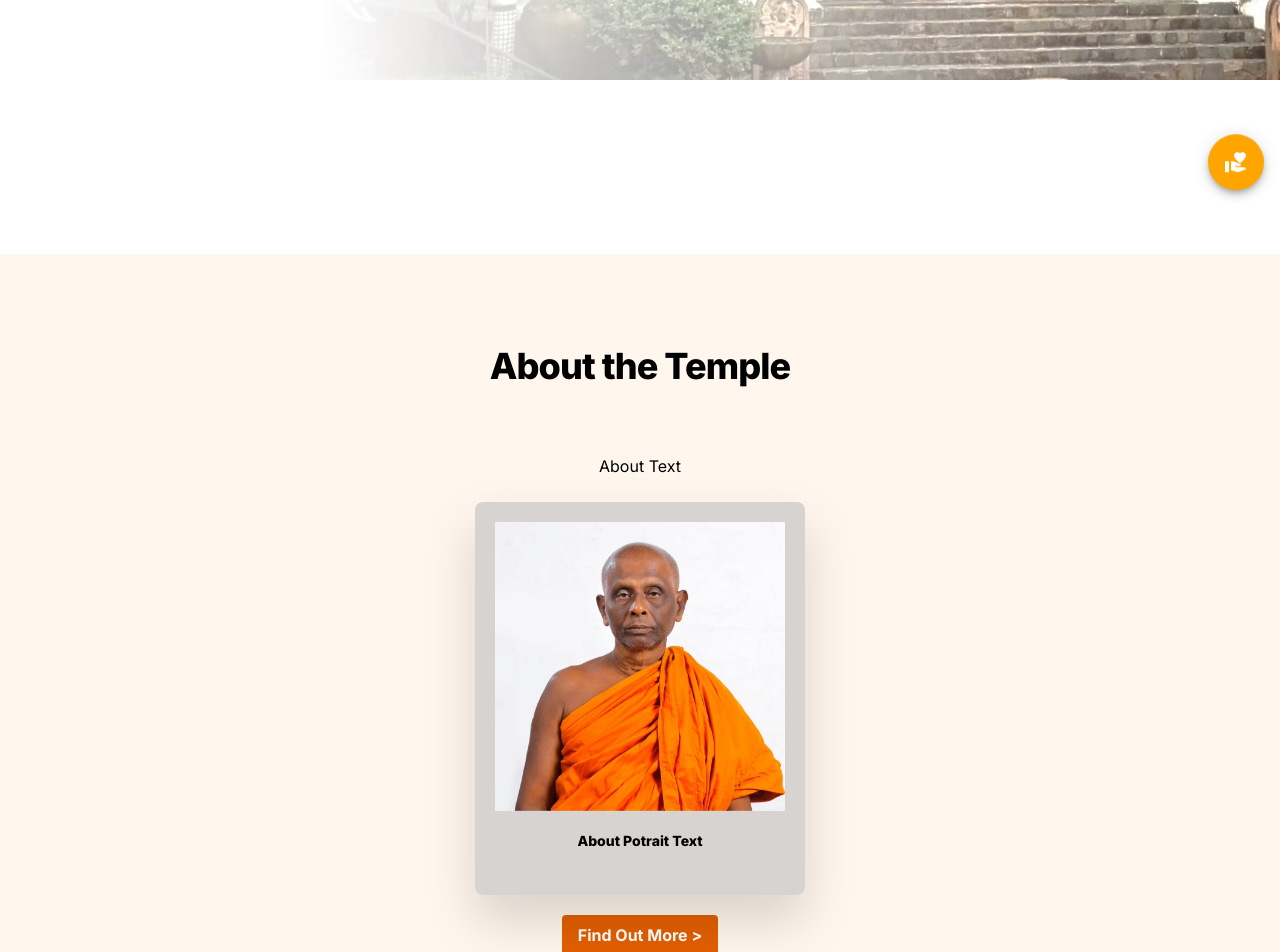
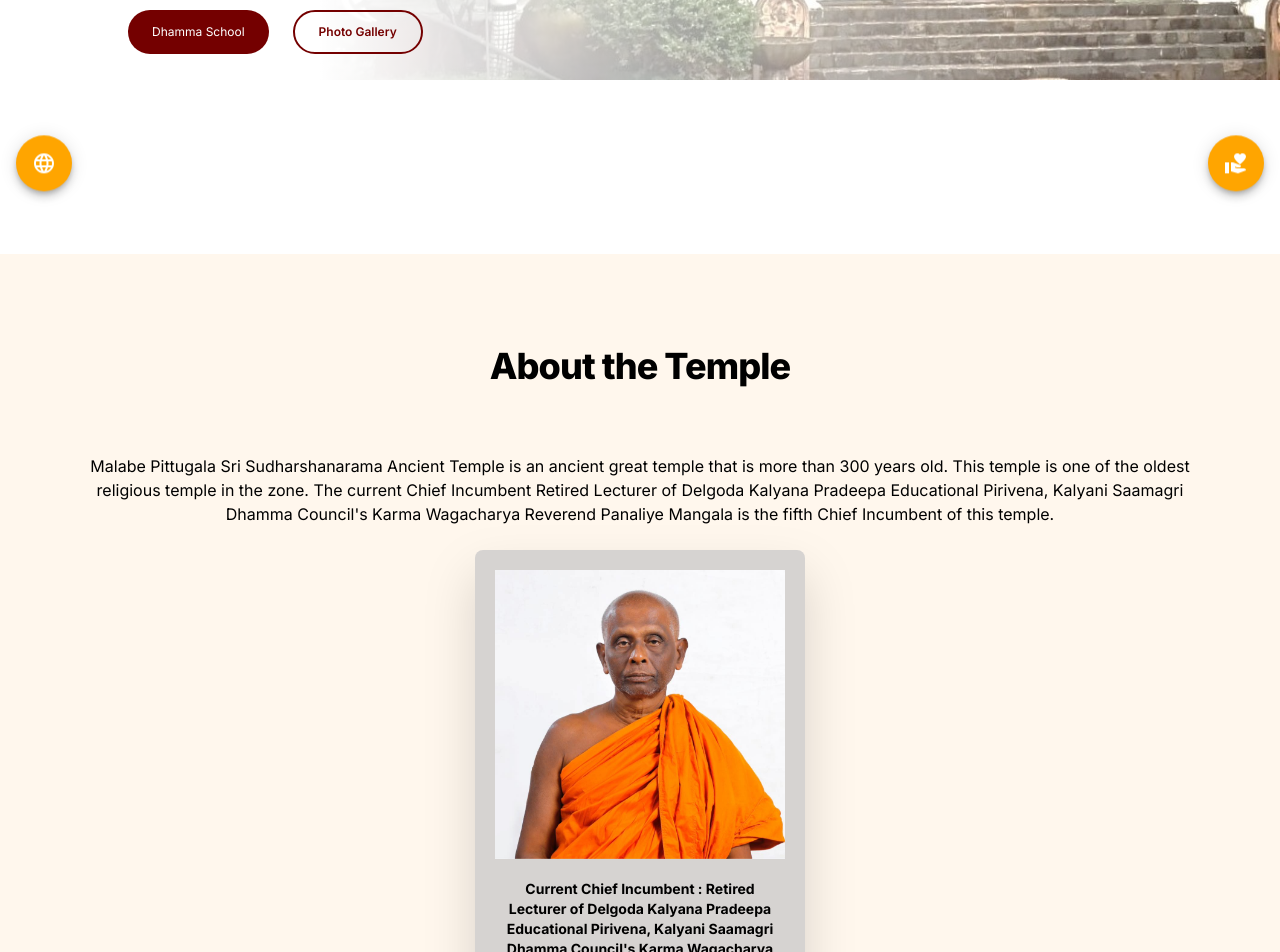
Before and after one commit to ms-club-sliit/pittugala-temple-web, a Next.js app: page / in a window 1280 px wide. Shown: the part 580-1532 px from the top of the page. Built offline with nearby package versions, Linux system fonts and the light colour scheme.

Commit message:
Lang Hover Button Added,  Landing eng Content Added
Signed-off-by: Randula Mawaththa <randula98@gmail.com>

```diff
--- a/src/app/layout.js
+++ b/src/app/layout.js
@@ -3,6 +3,7 @@ import { Inter } from 'next/font/google'
 import Footer from '@/components/footer'
 import Navbar from '@/components/Navbar'
 import DonationButton from '@/components/DonationButton'
+import LangButton from '@/components/LangButton'
 
 import { LangProvider } from '../context/LangContext'
 
@@ -19,6 +20,7 @@ export default function RootLayout({ children }) {
     <html lang="en">
       <body className={`${inter.className} bg-white`}>
         <LangProvider>
+          <LangButton />
           <DonationButton />
           <Navbar />
           {children}
--- a/src/components/About/index.jsx
+++ b/src/components/About/index.jsx
@@ -30,7 +30,7 @@ const About = () => {
               width={320}
               height={280}
             />
-            <p className="mb-6 text-sm text-black w-70 text-center mt-5 font-extrabold">
+            <p className="mb-6 text-sm text-black w-70 text-center mt-5 font-bold">
               {t('ABOUT_POTRAIT_TEXT')}
             </p>
           </div>
--- /dev/null
+++ b/src/components/LangButton/index.jsx
@@ -0,0 +1,40 @@
+'use client'
+import React, { useContext } from 'react'
+import Fab from '@mui/material/Fab'
+import LanguageIcon from '@mui/icons-material/Language';
+
+import LangContext from '../../context/LangContext'
+
+export default function LangButton() {
+    const { t, changeLanguage } = useContext(LangContext)
+
+    const btnStyles = {
+        position: 'fixed',
+        bottom: 16,
+        left: 16,
+        backgroundColor: 'orange',
+        animation: 'bounce 1s infinite',
+    }
+
+    const handleLanguageChange = () => {
+        if(t('LANGUAGE') === 'en') {
+            changeLanguage('si')
+        } else {
+            changeLanguage('en')
+        }
+    }
+
+    return (
+        <div>
+            <Fab
+                style={btnStyles}
+                color="primary"
+                aria-label="add"
+                onClick={handleLanguageChange}
+            >
+                <LanguageIcon/>
+            </Fab>
+
+        </div>
+    )
+}
--- a/src/data/translations/english.json
+++ b/src/data/translations/english.json
@@ -3,10 +3,10 @@
     "MARQUEE_TEXT": "Welcome to Official Website of Sri Sudharshanarama Ancient Temple!",
     "LANDING_NAME_LINE1": "Sri Sudharshanarama",
     "LANDING_NAME_LINE2": "Ancient Temple",
-    "LANDING_TEXT": "Text",
-    "FOOTER_TEXT": "Footer Text",
-    "ABOUT_TEXT": "About Text",
-    "ABOUT_POTRAIT_TEXT": "About Potrait Text",
+    "LANDING_TEXT": "Malabe Pittugala, Sri Sudharshanarama Ancient Temple is a temple with a history of over 300 years with a Prestigious, Cultural, and Religious worthy of honour. Located in Malabe town, this ancient temple is a precious pilgrimage site that provides spiritual enlightenment and preserves cultural values for generations to come.",
+    "FOOTER_TEXT": "Malabe Pittugala, Sri Sudharshanarama Ancient Temple is an ancient great temple that is more than 300 years old.",
+    "ABOUT_TEXT": "Malabe Pittugala Sri Sudharshanarama Ancient Temple is an ancient great temple that is more than 300 years old. This temple is one of the oldest religious temple in the zone. The current Chief Incumbent Retired Lecturer of Delgoda Kalyana Pradeepa Educational Pirivena, Kalyani Saamagri Dhamma Council's Karma Wagacharya Reverend Panaliye Mangala is the fifth Chief Incumbent of this temple.",
+    "ABOUT_POTRAIT_TEXT": "Current Chief Incumbent : Retired Lecturer of Delgoda Kalyana Pradeepa Educational Pirivena, Kalyani Saamagri Dhamma Council's Karma Wagacharya Reverend Panaliye Mangala",
     "PROJECT_TEXT": "Project Text",
     "HISTORY": "History of Sri Sudharshanaramaya",
     "DONATION_HEADER": "Money Donations",
@@ -23,7 +23,7 @@
     "MORE_DETAILS":"More Details",
     "VIEW_EVENT":"View Event",
     "CONNECT_WITH_US":"Connect With Us",
-    "ADDRESS":"Address",
+    "ADDRESS":"Sri Sudharshanarama Ancient Temple, Malabe, Sri Lanka",
     "DHAMMA_SCHOOL_HEADER":"Sri Tharunodaya Dhamma School",
     "DHAMMA_SCHOOL_TEXT1":"Dhamma School Text1",
     "DHAMMA_SCHOOL_TEXT2":"Dhamma School Text2",
--- a/src/data/translations/sinhala.json
+++ b/src/data/translations/sinhala.json
@@ -4,7 +4,7 @@
     "LANDING_NAME_LINE1": "ශ්‍රී සුදර්ශනාරාම පුරාණ විහාරය",
     "LANDING_NAME_LINE2": "පුරාණ විහාරය",
     "LANDING_TEXT": "මාලඹේ පිට්ටුගල ශ්‍රී සුදර්ශනාරාම පුරාණ විහාරස්ථානය ශ්‍රී ලාංකීය සංස්කෘතිය සහ ආගමික උරුමයේ අපූර්වත්වය විහදා පාමින් විරාජමාන වසර 300කට අධික ඉතිහාසයකට උරුමකම් කියන සිද්ධස්ථානයකි. මාලඹේ නගරයේ පිහිටා ඇති මෙම පුරාණ විහාරය ඉදිරි පරම්පරාවන් සඳහා අධ්‍යාත්මික ඥානාලෝකය ලබාදෙන සහ සංස්‌කෘතික වටිනාකම් සුරක්ෂිත කරන අගනා පින් බිමකි.",
-    "FOOTER_TEXT": "මාලඹේ පිට්ටුගල ශ්‍රී සුදර්ශනාරාමය අවුරුදු 300 කට වඩා පැරණි පුරාණ මහා විහාරයකි.",
+    "FOOTER_TEXT": "මාලඹේ පිට්ටුගල ශ්‍රී සුදර්ශනාරාම පුරාණ විහාරස්ථානය අවුරුදු 300 කට වඩා පැරණි පුරාණ මහා විහාරයකි.",
     "ABOUT_TEXT": "මාලඹේ පිට්ටුගල ශ්‍රී සුදර්ශනාරාම පුරාණ විහාරස්ථානය අවුරුදු 300 කට වඩා පැරණි පුරාණ මහා විහාරයකි. මෙම විහාරය කලාපයේ පැරණිතම ආගමික විහාරස්ථානයක් ලෙස සැළකේ. විහාරස්ථානයේ වර්තමාන විහාරාධිපති දෙල්ගොඩ කල්‍යාණී ප්‍රදීප විද්‍යායතන පිරිවෙන්හි විශ්‍රාමලත් ආචාර්‍ය, කල්‍යාණී සාමග්‍රී ධර්ම මහා සංඝ සභාවේ කර්ම වාගාචාර්‍ය පූජ්‍ය පනලීයේ මංගල ස්ථවිරයන් වහන්සේ මෙම විහාරස්ථානයේ පස්වැනි විහාරාධිපතින් වහන්සේය.",
     "ABOUT_POTRAIT_TEXT": "වත්මන්  විහාරධිපති : මාලඹේ ශ්‍රී සුදර්ශනාරාම පුරාණ විහාරයේ මහා විහාරාධිපති දෙල්ගොඩ කල්‍යාණී ප්‍රදීප විද්‍යායතන පිරිවෙන්හි විශ්‍රාමලත් ආචාර්‍ය, කල්‍යාණී සාමග්‍රී ධර්ම මහා සංඝ සභාවේ කර්ම වාගාචාර්‍ය පූජ්‍ය පනලීයේ මංගල ස්ථවිරයන් වහන්සේ",
     "PROJECT_TEXT": "මෙම ඉපැරිණි සිද්ධස්ථානයේ පවතින සමහර ගොඩනැගිලි මේ වන විට අබලන් තත්වයට පත්ව ඇත. විශේෂයෙන් භික්ෂුන්ව හන්සේලා වැඩ වෙසෙන සංඝාවාසය භාවිතයට නුසුදුසු ආකාරයට අබලන් වී ඇත. එබැවින් මෙම සංඝාවාසය කඩා ඉවත් කොට නව සංඝාවාසයක් ඉදිකිරීම කඩිනම් අවශ්‍යතාවක් ලෙස විහාරාරස්ථානය හඳුනා ගෙන ඇත. නව ධාතු මන්දිරය සහ සංඝාවාසයේ ඉදිකිරිම් කටයුතු දැනටමත් ආරම්භ කර ඇති බැවින්එහි වැඩ නිමකරවාගැනීමේ මෙම උතුම් කර්තව්‍යට දායකත්වය ලබා දෙන ලෙසට ශාසනාලයෙන් ආරාධනා කරමු.",
@@ -23,7 +23,7 @@
     "MORE_DETAILS":"වැඩි විස්තර",
     "VIEW_EVENT":"වැඩසටහන බලන්න",
     "CONNECT_WITH_US":"අප හා සම්බන්ධ වන්න",
-    "ADDRESS":"ශ්‍රී සුදර්ශනාරාම විහාරස්ථානය, මාලඹේ, කොළඹ.",
+    "ADDRESS":"ශ්‍රී සුදර්ශනාරාම පුරාණ විහාරස්ථානය, මාලඹේ, කොළඹ.",
     "DHAMMA_SCHOOL_HEADER":"ශ්‍රී තරුණෝදය දහම්පාසල",
     "DHAMMA_SCHOOL_TEXT1":"මාලඹේ ශ්‍රී තරුණෝදය දහම් පාසල වසර 100කටත් වඩා පැරණි ඉතිහාසයක් ඇති දිවයිනේ ප්‍රමුඛ දහම් පාසල් අතරින් එකකි. මෙම දහම් පාසල ප්‍රදේශයේ බහුතරයක් දරු දැරියන්ගේ දහම් දැනුම පෝෂණය කරණ තෝතැන්නක් වන අතර ඒ සඳහා ඇප කැප වුන ඉතා දක්ෂ, විනය ගරුක ගුරු මණ්ඩලයකින්ද සමන්විත වේ. ශ්‍රේෂ්ඨ බුදු දහම සදාකාලිවම පවත්වා ගෙනයාමේ දැක්ම සහිතව ආරම්භ කරන ලද මෙම පුජනීය ආයතනය, ආගමික වත්පිළිවෙත්, සමාජ ප්‍රවේශයන් සහ විවිධාකාර සංස්කෘතික ක්‍රියාකාරකම් සඳහා දුවා දරුවන් යොමු කිරීම සඳහා නිරතුරුව ප්‍රමුඛත්වය ලබා දෙයි. එමෙන්ම ශ්‍රේෂ්ඨ බුදුදහම ඉගැන්වීම හා බුද්ධ සාශන අමාත්‍යාශය මඟින් ඒ සඳහා පවත්වනු ලබන විභාග සඳහා සිසුන් යොමුකිරීම ද මෙම දහම් පාසල විසින් නොපිරිහෙළා ඉටුකරන මෙහෙවරකි.",
     "DHAMMA_SCHOOL_TEXT2":"වසර අවසාන කාලීන පරීක්ෂණ මඟින් 1 ශ්‍රේණියේ සිට 11 ශ්‍රේණිය දක්වා සිසුන්ට ඔවුන්ගේ දැනුම සහ කුසලතා පෙන්නුම් කිරීමට අවකාශය සලසයි. මෙම ඇගයීම් ශාස්ත්‍රීය ප්‍රගතිය පමණක් නොව තම පෞද්ගලික ජීවිතයේ අරමුණු කරා යොමු වීමටද දරුවනට මහත් පිටුවහලක් වේ. එමෙන්ම ශාස්ත්‍රීය හැදෑරීම්වලට අමතරව බෞද්ධ සාරධර්ම වල වටිනාකම් ඉස්මතු කරන විෂය බාහිර ක්‍රියාකාරකම් රැසක් මෙම දහම් පාසල විසින් නිරන්තරයෙන් සංවිධානය කරන අතර විශේෂ දක්ෂතා ඇති දරුවන්ට තම දහම් පාසලේ සහ එහි ක්‍රියාකාරකම් වල නායක්තවය ලබාගැනීමට ද අවස්ථා ද උදා වනු ඇත. එමඟින් තම සම වයසේ මිතුරන්ට සහකම්පනයෙන් හා සුහඳතාවයෙන් මඟ පෙන්වීමට ලැබීම එම දරුවන්ට ලැබෙන ඉතා වටිනා අවස්ථාවකි.",
```
